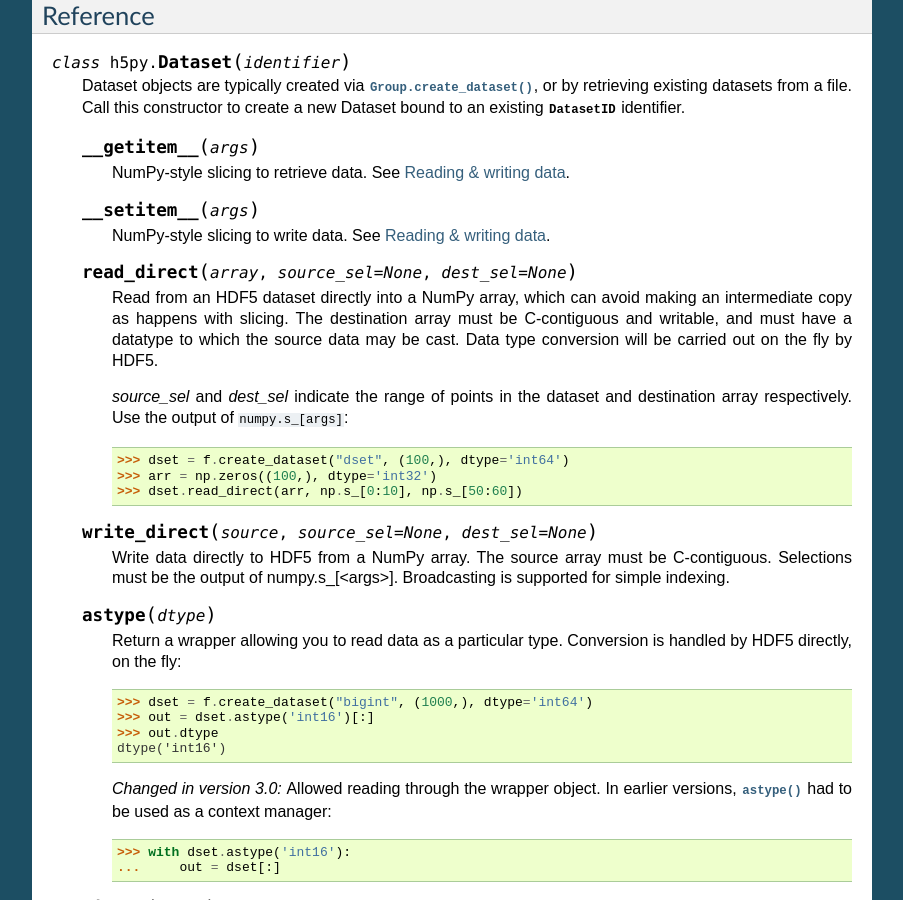
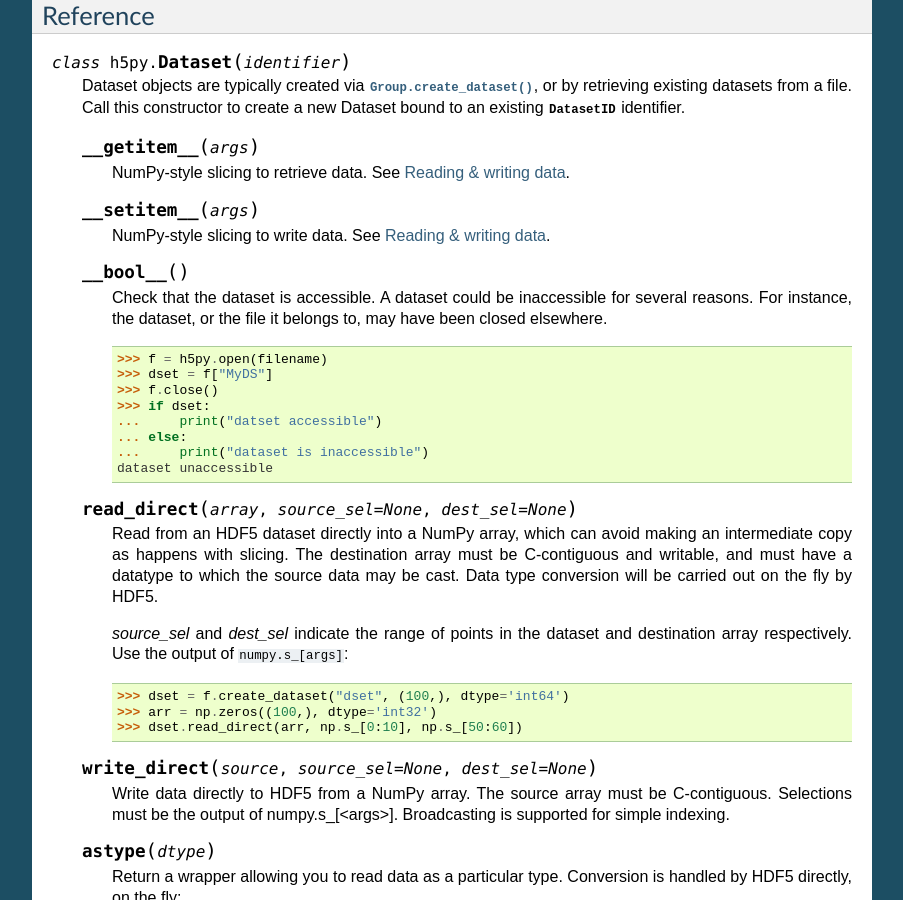
Before and after one commit to h5py/h5py, a Sphinx documentation site: the page built from docs/high/dataset.rst, in a window 1280 px wide and 900 px high, scrolled down 6245 px. Shown: the whole window, without its empty margins (198-1101 px from the left). Built offline with Sphinx 7.4.7, drawn with Linux system fonts in a browser that asks for light colours; pages that are not in the unit, such as notebooks, are missing from menus; some of the changed text lies outside the part shown.

Commit message:
Use the method directive for __bool__ in documentation

```diff
--- a/docs/high/dataset.rst
+++ b/docs/high/dataset.rst
@@ -414,6 +414,21 @@ Reference
 
         NumPy-style slicing to write data.  See :ref:`dataset_slicing`.
 
+    .. method:: __bool__()
+
+        Check that the dataset is accessible.
+        A dataset could be inaccessible for several reasons. For instance, the
+        dataset, or the file it belongs to, may have been closed elsewhere.
+
+        >>> f = h5py.open(filename)
+        >>> dset = f["MyDS"]
+        >>> f.close()
+        >>> if dset:
+        ...     print("datset accessible")
+        ... else:
+        ...     print("dataset is inaccessible")
+        dataset unaccessible
+
     .. method:: read_direct(array, source_sel=None, dest_sel=None)
 
         Read from an HDF5 dataset directly into a NumPy array, which can
```
Also changed, not shown: other parts of docs/high/dataset.rst (+0 -13 lines), docs/high/file.rst (+12 -12 lines), docs/high/group.rst (+13 -13 lines).
